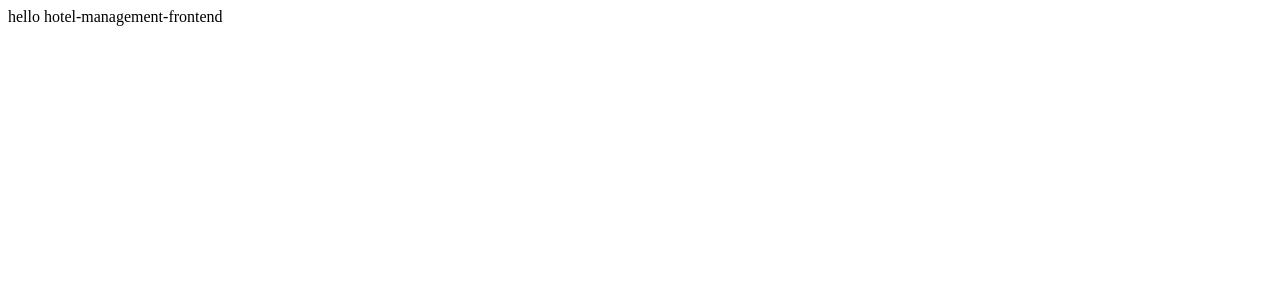
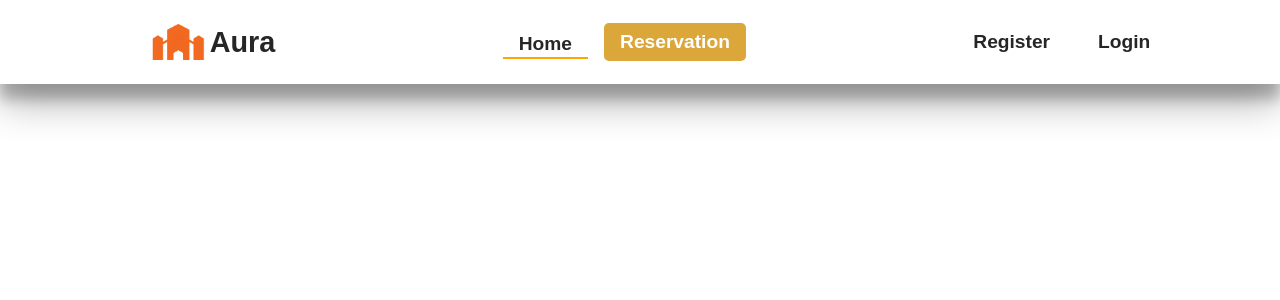
Before and after one commit to JessFreak/hotel-management-frontend, an Angular app: page / in a window 1280 px wide. Shown: the top 300 px of the page. Built offline with nearby package versions, Linux system fonts and the light colour scheme.

Commit message:
added header

```diff
--- a/src/app/app.component.html
+++ b/src/app/app.component.html
@@ -1 +1,2 @@
-hello {{title}}
+<app-header />
+<router-outlet />
--- a/src/app/app.component.ts
+++ b/src/app/app.component.ts
@@ -1,13 +1,12 @@
 import { Component } from '@angular/core';
+import { HeaderComponent } from './components/header/header.component';
 import { RouterOutlet } from '@angular/router';
 
 @Component({
   selector: 'app-root',
-  imports: [RouterOutlet],
+  imports: [HeaderComponent, RouterOutlet],
   templateUrl: './app.component.html',
   standalone: true,
   styleUrl: './app.component.css'
 })
-export class AppComponent {
-  title = 'hotel-management-frontend';
-}
+export class AppComponent {}
--- a/src/app/app.config.ts
+++ b/src/app/app.config.ts
@@ -2,7 +2,12 @@ import { ApplicationConfig, provideZoneChangeDetection } from '@angular/core';
 import { provideRouter } from '@angular/router';
 
 import { routes } from './app.routes';
+import { provideHttpClient, withFetch } from '@angular/common/http';
 
 export const appConfig: ApplicationConfig = {
-  providers: [provideZoneChangeDetection({ eventCoalescing: true }), provideRouter(routes)]
+  providers: [
+    provideZoneChangeDetection({ eventCoalescing: true }),
+    provideRouter(routes),
+    provideHttpClient(withFetch()),
+  ]
 };
--- /dev/null
+++ b/src/app/components/header/header.component.css
@@ -0,0 +1,39 @@
+nav {
+  background-color: white;
+  -webkit-box-shadow: 0 19px 38px rgba(0, 0, 0, 0.3), 0 15px 12px rgba(0, 0, 0, 0.22);
+  box-shadow: 0 19px 38px rgba(0, 0, 0, 0.3), 0 15px 12px rgba(0, 0, 0, 0.22);
+  display: flex;
+  justify-content: space-around;
+  padding: 1rem;
+
+  a {
+    color: #262626;
+    text-decoration: none;
+    cursor: pointer;
+    padding: 0.5rem 1rem;
+    margin-left: 1rem;
+    font-size: 1.2rem;
+    font-weight: 600;
+
+    &:hover {
+      opacity: 0.8;
+      color: #dca73a;
+    }
+  }
+
+  .orange-btn {
+    color: white;
+
+    &:hover {
+      background-color: #dca73a;
+      color: white;
+      opacity: 0.8;
+    }
+  }
+
+  .active-link {
+    border-bottom: 2px solid orange;
+    padding-bottom: 2px;
+  }
+
+}
--- /dev/null
+++ b/src/app/components/header/header.component.html
@@ -0,0 +1,19 @@
+<header>
+  <nav>
+    <a routerLink="/" class="center">
+      <img ngSrc="logo.png" alt="logo" height="36" width="64"/>
+      <h1>Aura</h1>
+    </a>
+
+    <div class="center">
+      <a routerLink="/" routerLinkActive="active-link">Home</a>
+      <a routerLink="/reservation" routerLinkActive="active-link" class="orange-btn">Reservation</a>
+    </div>
+
+    <div class="center">
+      <a routerLink="/register" routerLinkActive="active-link" *ngIf="!authenticated">Register</a>
+      <a routerLink="/login" routerLinkActive="active-link" *ngIf="!authenticated">Login</a>
+      <a *ngIf="authenticated">Logout</a>
+    </div>
+  </nav>
+</header>
--- /dev/null
+++ b/src/app/components/header/header.component.ts
@@ -0,0 +1,19 @@
+import { Component } from '@angular/core';
+import { RouterLink, RouterLinkActive } from '@angular/router';
+import { NgIf, NgOptimizedImage } from '@angular/common';
+
+@Component({
+  selector: 'app-header',
+  templateUrl: 'header.component.html',
+  styleUrl: 'header.component.css',
+  standalone: true,
+  imports: [
+    RouterLink,
+    NgIf,
+    NgOptimizedImage,
+    RouterLinkActive,
+  ]
+})
+export class HeaderComponent {
+  authenticated: boolean = false;
+}
--- a/src/styles.css
+++ b/src/styles.css
@@ -1 +1,29 @@
 /* You can add global styles to this file, and also import other style files */
+
+* {
+  margin: 0;
+  padding: 0;
+  box-sizing: border-box;
+  font-family: sans-serif;
+}
+
+
+.center {
+  display: flex;
+  justify-content: center;
+  align-items: center;
+}
+
+.orange-btn {
+  color: white;
+  background-color: #dca73a;
+  border: #dca73a;
+  border-radius: 5px;
+  padding: 0.5rem 1rem;
+}
+
+.orange-btn:hover {
+  background-color: #dca73a;
+  color: white;
+  opacity: 0.8;
+}
```
Also changed, not shown: public/logo.png (added).
